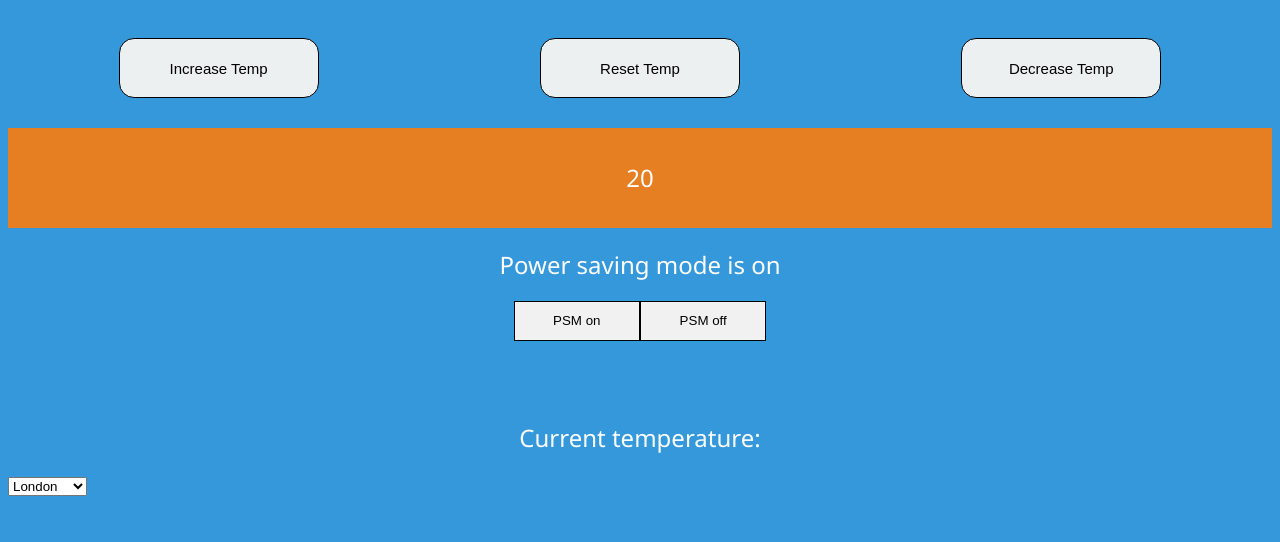
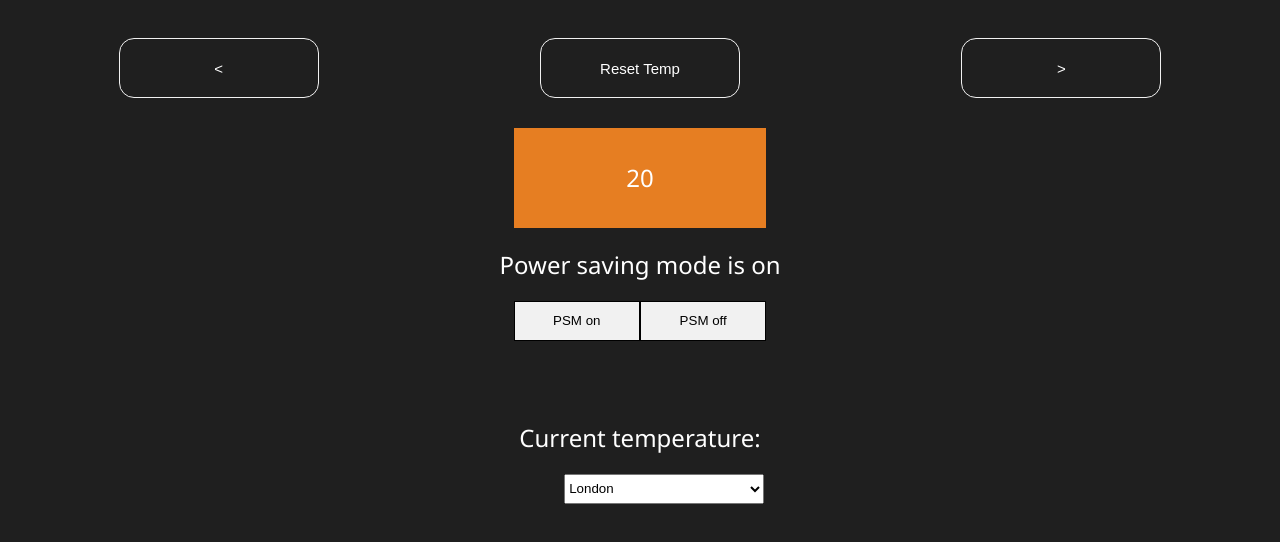
Before and after one commit to khan2597/thermostat, a plain HTML site: page views/index.html in a window 1280 px wide. Drawn offline with nearby package versions, Linux system fonts and the light colour scheme; no server answers.

Commit message:
css changes

```diff
--- a/css/style.css
+++ b/css/style.css
@@ -1,6 +1,6 @@
 body {
     font-family: 'Segoe UI', Tahoma, Geneva, Verdana, sans-serif;
-    background-color: #3498db;
+    background-color: #1f1f1f;
 }
 
 .low-usage {
@@ -18,7 +18,7 @@ body {
 #temp-container {
     text-align: center;
     height: 100px;
-    width: 100%;
+    width: 20%;
     margin: auto;
 }
 
@@ -38,19 +38,20 @@ body {
 }
 
 .temp {
+    color: #fff;
     font-size: 15px;
     font-weight: 300;
     margin-top: 30px;
     width: 200px;
     height: 60px;
-    border: 1px solid black;
-    background-color: #ecf0f1;
+    border: 1px solid #f1f1f1;
+    background-color: #1f1f1f;
     border-radius: 15px;
 }
 
 .temp:hover {
-    background-color: #1f1f1f;
-    color: #f1f1f1;
+    background-color: #f1f1f1;
+    color: #1f1f1f;
     cursor: pointer;
 }
 
@@ -80,3 +81,10 @@ body {
 .PSM-button:hover {
     background-color: #ccc;
 }
+
+#current-city {
+    position: relative;
+    width: 200px;
+    height: 30px;
+    margin-left: 44%;
+}
--- a/views/index.html
+++ b/views/index.html
@@ -12,9 +12,9 @@
 </head>
 <body>
     <div class="button-container">
-        <button id="temp-up" class="temp">Increase Temp</button>
+        <button id="temp-down" class="temp"><</button>
         <button id="temp-reset" class="temp">Reset Temp</button>
-        <button id="temp-down" class="temp">Decrease Temp</button>
+        <button id="temp-up" class="temp">></button>
     </div>
 
     <div id="temp-container">
@@ -31,6 +31,8 @@
 
     <div class="container">
         <h2 class="PSM-title">Current temperature: <span id="current-temperature"></span></h2>
+    </div>
+    <div class="container">
         <select id="current-city">
             <option value="london">London</option>
             <option value="newyork">New York</option>
```
